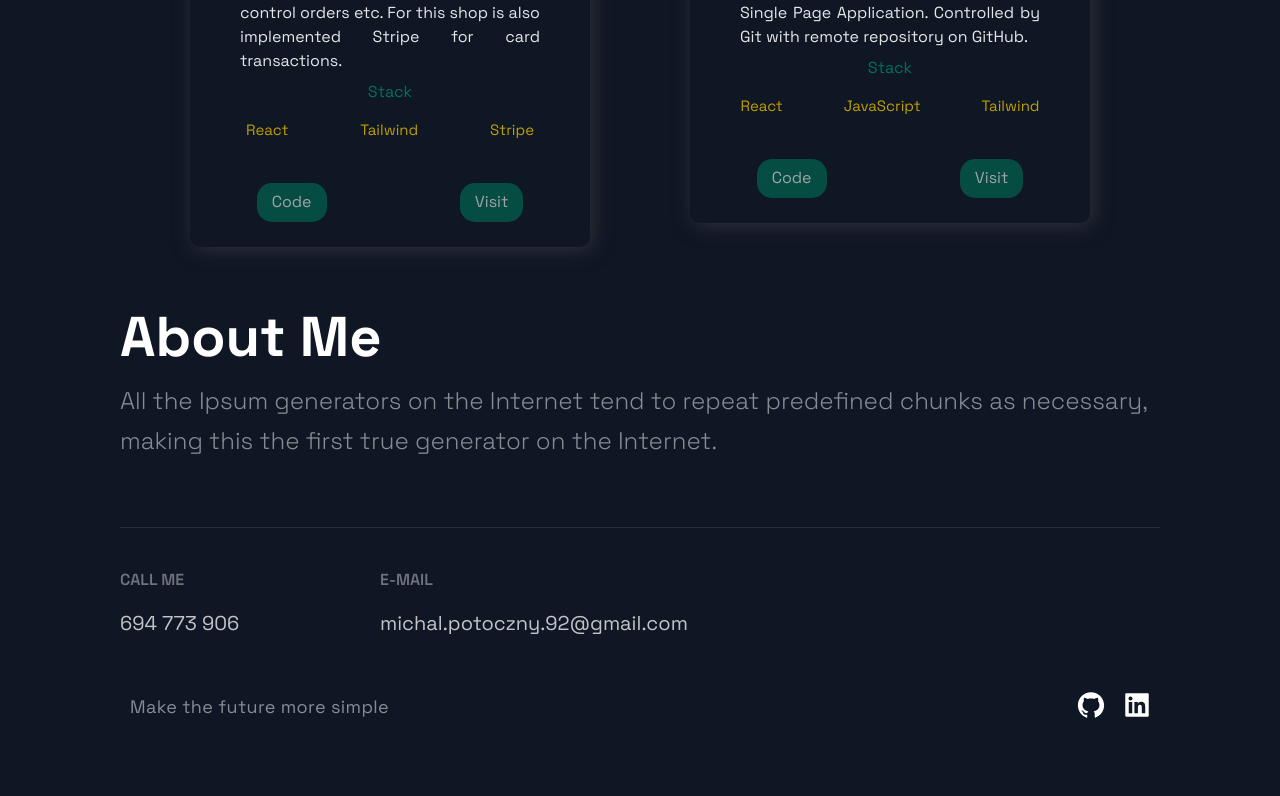
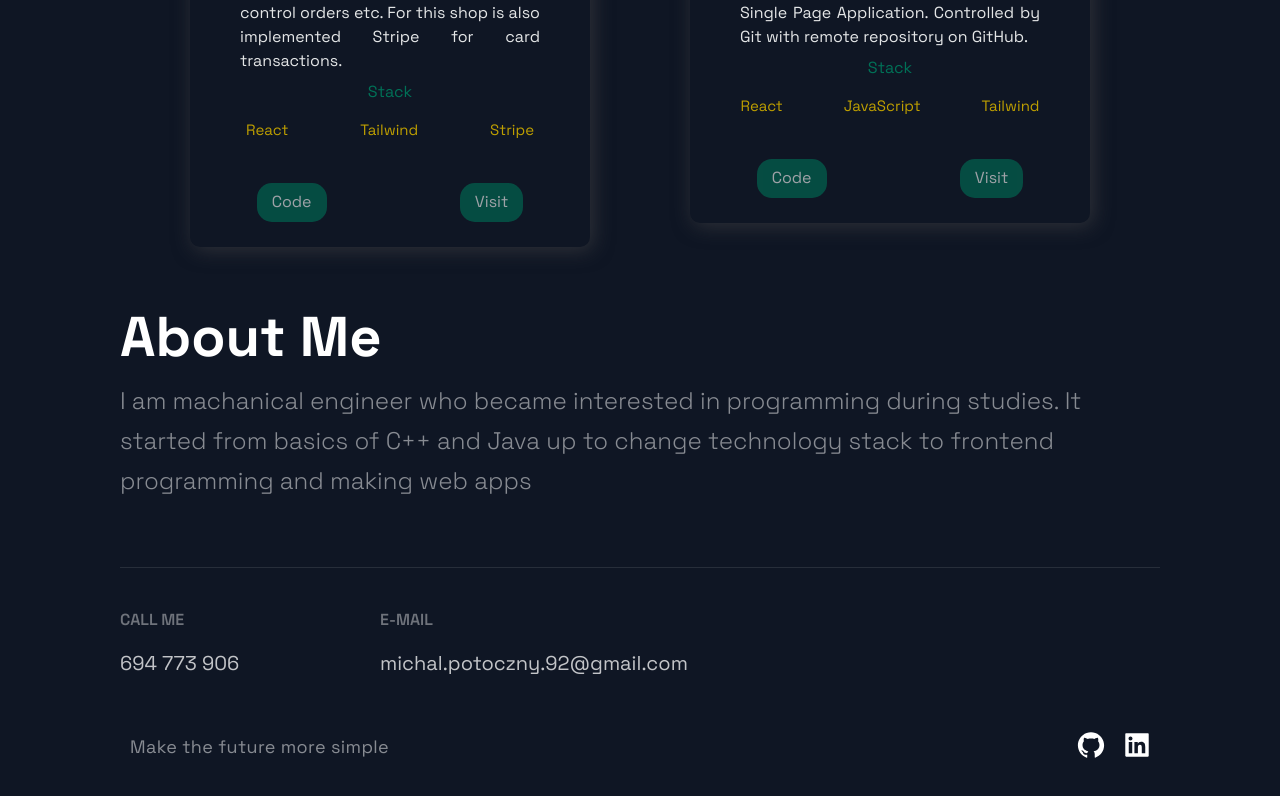
Before and after one commit to yougonnagetyours/my-developer-portfolio, a Next.js app: page / in a window 1280 px wide. Shown: the part 2061-2857 px from the top of the page. Built offline with nearby package versions, Linux system fonts and the light colour scheme.

Commit message:
change about description

```diff
--- a/src/components/TimeLine/TimeLine.js
+++ b/src/components/TimeLine/TimeLine.js
@@ -10,7 +10,7 @@ const Timeline = () => {
     <Section id="about">
       <SectionTitle>About Me</SectionTitle>
       <SectionText>
-        All the Ipsum generators on the Internet tend to repeat predefined chunks as necessary, making this the first true generator on the Internet.
+        I am machanical engineer who became interested in programming during studies. It started from basics of C++ and Java up to change technology stack to frontend programming and making web apps
       </SectionText>
     </Section>
   );
```
